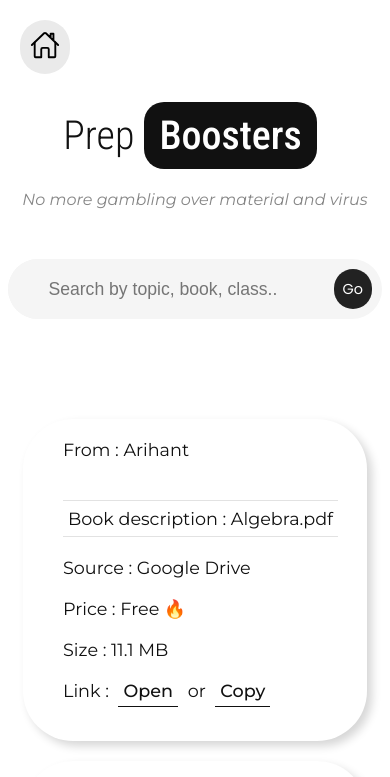
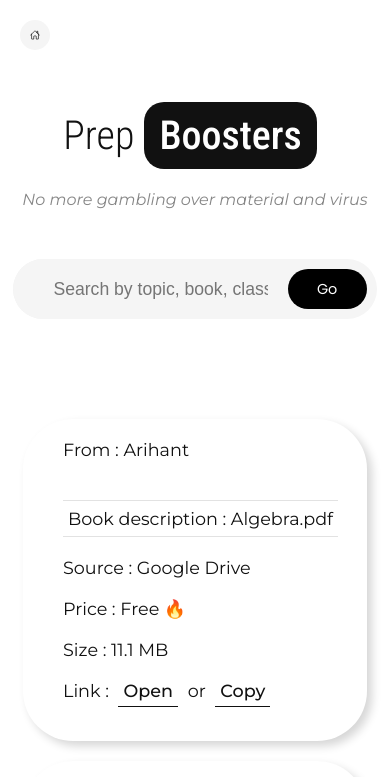
Before and after one commit to lairsbug/Prepboosters, a plain HTML site: page books.html in a window 390 px wide. Shown: the top 777 px of the page. Drawn offline with nearby package versions, Linux system fonts and the light colour scheme.

Commit message:
Update style.css

```diff
--- a/style.css
+++ b/style.css
@@ -1,3 +1,15 @@
+*{
+  box-sizing: border-box;
+}
+
+:root{
+  --primary-color: #111111;
+  --secondary-color: #ffffff;
+  --tertiary-color: #f5f5f5;
+  --accent-color: rgb(0, 0, 0);
+  --text-color: #868686;
+}
+
 body {
   margin: 0;
   padding: 0;
@@ -20,7 +32,7 @@ main {
 }
 h1 {
   font-size: 3.5rem;
-  color: #111111;
+  color: var(--primary-color);
   text-align: center;
   font-family: "Roboto Condensed", sans-serif;
   font-weight: 300;
@@ -31,8 +43,8 @@ h1 {
 }
 
 h1 span:nth-child(2) {
-  color: white;
-  background-color: #111111;
+  color: var(--secondary-color);
+  background-color: var(--primary-color);
   padding: 10px 15px;
   margin: 0 10px;
   border-radius: 20px;
@@ -40,7 +52,7 @@ h1 span:nth-child(2) {
 }
 p#slogan {
   font-size: 1.2rem;
-  color: #868686;
+  color: var(--text-color);
   text-align: center;
   font-family: "montserrat", sans-serif;
   font-weight: 400;
@@ -49,43 +61,63 @@ p#slogan {
 }
 
 main > div#search {
-  width: 100%;
+  width: 95%;
+    background-color: var(--tertiary-color);
+    border-radius: 50px;
+    padding-right: 10px;
   display: flex;
   /* justify-content: center; */
   align-items: center;
   height: 60px;
-  border-radius: 50px;
   margin-bottom: 100px;
   overflow: hidden;
   /* box-shadow:  5px 5px 10px #cecece90,
   -5px -5px 10px #ffffff90; */
+  transition: all 0.15s ease-in-out;
 }
 main > div#search > input {
-  width: calc(100% - 200px);
+  width: calc(100% - 80px);
   height: 100%;
   background: none;
   border: none;
   padding: 0;
-  padding-left: 40px;
+  padding-inline : 40px 40px;
   font-size: 1.1rem;
-  background-color: #f5f5f5;
+  background-color: var(--tertiary-color);
 }
+main > div#search > input::selection {
+  background-color: var(--accent-color);
+  color: white; /* Or any color for selected text */
+}
+
 main > div#search > button {
-  width: 200px;
-  height: 100%;
+      height: 40px;
+    width: 80px;
+    border-radius: 50px;
   background: none;
   border: none;
   border-left: none;
-  background-color: #222222;
-  color: white;
+  background-color: var(--accent-color);
+  color: var(--secondary-color);
   font-family: poppins, sans-serif;
   font-size: 1.1rem;
   transition: all 0.15s ease-in-out;
 }
 main > div#search > button:hover {
-  background-color: #111111;
+  transform: translateY(-3px) translateX(-3px);
+  box-shadow: 3px 3px 0px #8b8b8b;
   cursor: pointer;
 }
+main > div#search > button:active {
+  transform: translateY(-1px) translateX(-1px);
+  box-shadow:  1px 1px 0px #e7edff;
+  cursor: pointer;
+}
+/* main > div#search:hover {
+  transform: translateY(-3px) translateX(-3px);
+  box-shadow: 3px 3px 0px #d5e0ff;
+  cursor: pointer;
+} */
 input:focus {
   outline: none;
 }
@@ -101,19 +133,27 @@ main > div#body-mid {
 
 main > div#body-mid > a.cards {
   display: flex;
-  justify-content: center;
-  align-items: center;
-  flex-direction: column;
+  justify-content: start;
+  align-items: end;
+  flex-direction: row;
   border-radius: 50px;
-  background: #ffffff;
+ /* background: linear-gradient(-45deg,rgba(255, 255, 255, 1) 0%, rgba(242, 242, 242, 1) 57%, rgba(232, 232, 232, 1) 100%); */
+
   box-shadow: 5px 5px 10px #d6d6d6, -5px -5px 10px #ffffff;
   text-decoration: none;
   color: #111111;
   font-size: 1.5rem;
   transition: all 0.2s ease-in-out;
+  padding: 20px 20px 60px 60px;
 }
+
+main > div#body-mid > a.cards > img {
+  margin-right: 10px;
+  width: 30px;
+}
+
 .suggestion-box {
-  background: #f5f5f5;
+  background: var(--tertiary-color);
   /* border: 1px solid #ccc; */
   border-top: none;
   overflow-y: auto;
@@ -137,10 +177,12 @@ main > div#body-mid > a.cards {
 
 .cards:hover,
 .card-2:hover {
-  transform: translateY(-5px) scale(1.02);
+  transform: translateY(-5px)  scale(1.02);
 }
 .cards:nth-child(1) {
   grid-area: 1 / 1 / 2 / 2;
+
+
 }
 .cards:nth-child(2) {
   grid-area: 1 / 2 / 2 / 3;
@@ -202,12 +244,17 @@ main > div#body-mid-2 {
 }
 #home-btn {
   width: 30px;
+  height: 30px;
   position: fixed;
   top: 20px;
   left: 20px;
-  background: #eaeaea;
+  background: var(--tertiary-color);
   padding: 10px;
   border-radius: 50px;
+  font-size: 1rem;
+  display: flex;
+  justify-content: center;
+  align-items: center;
 }
 
 @media (max-width: 600px) {
@@ -249,21 +296,12 @@ main > div#body-mid-2 {
   .cards:nth-child(4) {
     grid-area: 4 / 1 / 5 / 2;
   }
-  main > div#search{
-    width: 95%;
-    background-color: #f5f5f5;
-    border-radius: 50px;
-    padding-right: 10px;
-  }
+
   main > div#search > input {
     width: calc(100% - 75px);
     padding-right: 20px;
   }
   main > div#search > button {
-
     font-size: 0.9rem;
-    height: 40px;
-    width: 40px;
-    border-radius: 50px;
   }
 }
```
